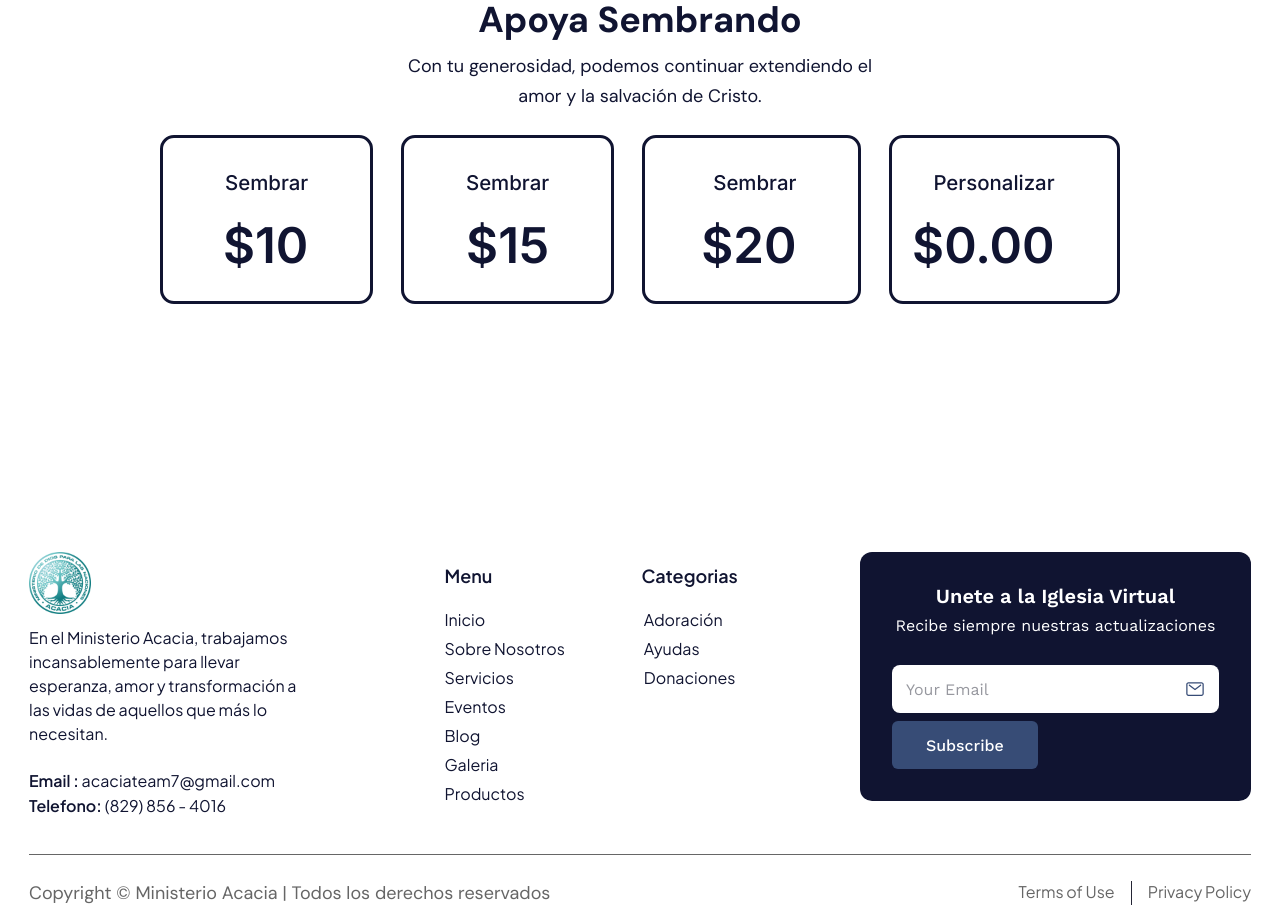
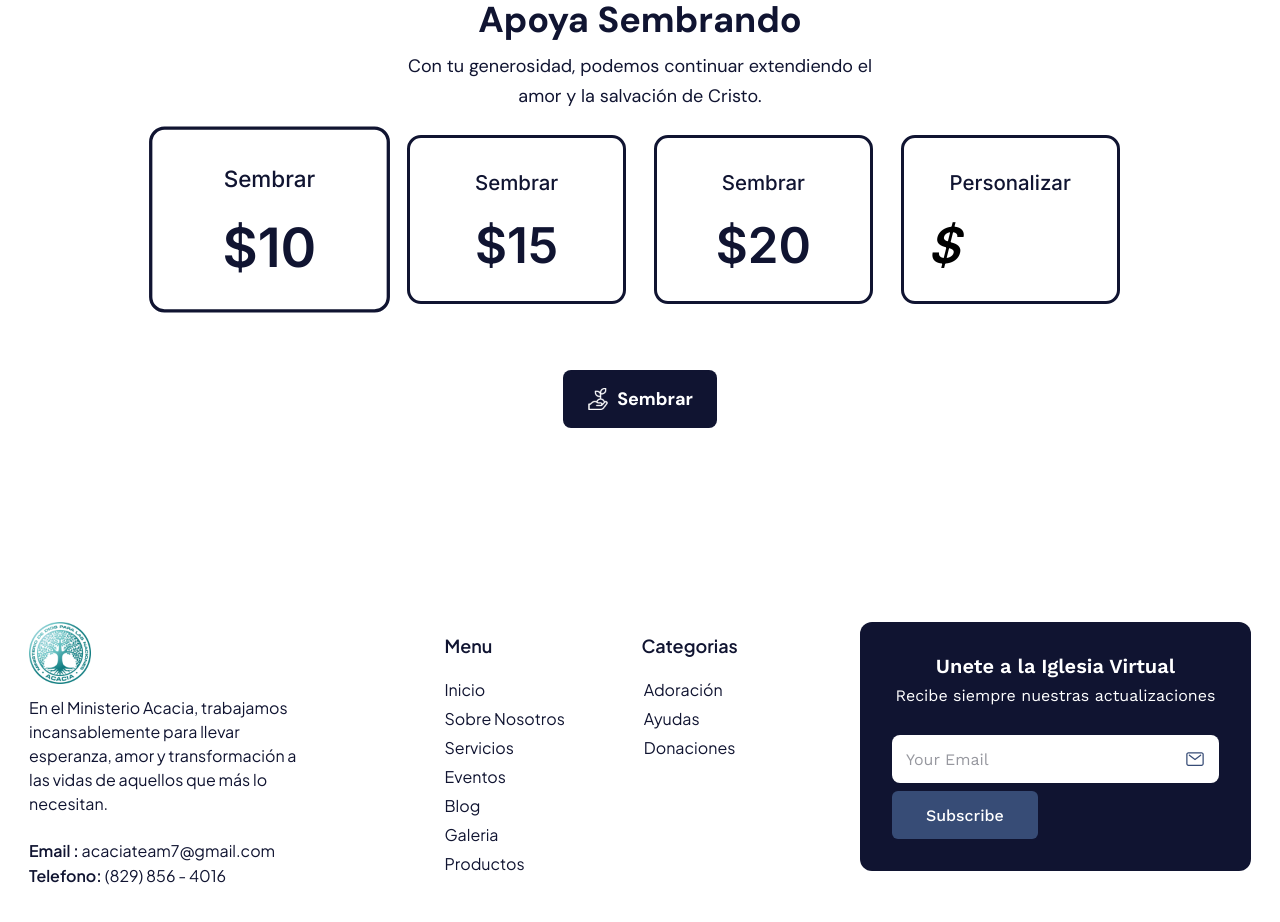
Before and after one commit to emmacamp/ministerio-acacia, a Next.js app: page /sembrar in a window 1280 px wide. Shown: the part 980-1902 px from the top of the page. Built offline with nearby package versions, Linux system fonts and the light colour scheme.

Commit message:
feat: implemented pay btn in sembrar page

```diff
--- a/package.json
+++ b/package.json
@@ -25,7 +25,6 @@
     "@formspree/react": "^2.5.1",
     "@headlessui/react": "^2.1.5",
     "@heroicons/react": "^2.1.5",
-    "@paypal/react-paypal-js": "^8.6.0",
     "@t3-oss/env-nextjs": "0.11.0",
     "@tailwindcss/forms": "^0.5.7",
     "aos": "^2.3.4",
--- a/src/app/galeria/page.tsx
+++ b/src/app/galeria/page.tsx
@@ -1,4 +1,4 @@
-import { Button, Heading } from '@/components';
+import { Heading } from '@/components';
 import { ImageGallery } from '@/components';
 
 export default function GalleryPage() {
@@ -82,9 +82,9 @@ export default function GalleryPage() {
             <ImageGallery grids={grids} />
             <ImageGallery grids={grids} />
           </div>
-          <Button className='flex h-[60px] min-w-[250px] flex-row items-center justify-center rounded-lg bg-gray-900 px-[34px] text-center font-dmsans text-[16px] font-bold text-white-a700 sm:px-5'>
+          {/* <Button className='flex h-[60px] min-w-[250px] flex-row items-center justify-center rounded-lg bg-gray-900 px-[34px] text-center font-dmsans text-[16px] font-bold text-white-a700 sm:px-5'>
             Ver más
-          </Button>
+          </Button> */}
         </div>
       </div>
     </>
--- a/src/app/sembrar/page.tsx
+++ b/src/app/sembrar/page.tsx
@@ -1,9 +1,6 @@
-'use client';
 import { Heading, Img } from '@/components';
 import Seed from './seed';
 import Link from 'next/link';
-
-import { PayPalScriptProvider, PayPalButtons } from '@paypal/react-paypal-js';
 
 export default function SembrarPage() {
   return (
@@ -66,36 +63,6 @@ export default function SembrarPage() {
         </div>
       </div>
       <Seed />
-      <div className='flex justify-center w-full h-8'>
-        <PayPalScriptProvider
-          options={{
-            clientId:
-              'ARUwYAtQ-Gt9KGWzDHOGWHcTZZRrUl2CzKlUA9xxCf_G5Zx2r-xzKQhxdEuGIgm7lJq0OA3R_t6l5LyZ',
-          }}
-        >
-          <PayPalButtons
-            className='flex justify-center'
-            createOrder={(data, actions) => {
-              return actions.order.create({
-                purchase_units: [
-                  {
-                    amount: {
-                      currency_code: 'USD',
-                      value: '1.00',
-                    },
-                  },
-                ],
-                intent: 'CAPTURE',
-              });
-            }}
-            style={{
-              height: 50,
-              color: 'blue',
-              layout: 'horizontal',
-            }}
-          />
-        </PayPalScriptProvider>
-      </div>
     </>
   );
 }
--- a/src/app/sembrar/seed.tsx
+++ b/src/app/sembrar/seed.tsx
@@ -1,15 +1,8 @@
-import { Text, Heading, SeedCard } from '@/components';
-import { Suspense, useState } from 'react';
-
-const data = [
-  { userStatus: 'Sembrar', userPrice: '$10' },
-  { userStatus: 'Sembrar', userPrice: '$15' },
-  { userStatus: 'Sembrar', userPrice: '$20' },
-  { userStatus: 'Personalizar', userPrice: '$0.00' },
-];
+import { Text, Heading } from '@/components';
+import { SeedContainer } from '../../components/SeedContainer/index';
 
 export default function Seed() {
-  const [selected, setSelected] = useState(0);
+  const email = process.env.BUSINESS_EMAIL ?? '';
   return (
     <div className='mt-[54px] flex justify-center' data-aos='fade-up'>
       <div className='container-xs flex justify-center md:px-5'>
@@ -33,18 +26,7 @@ export default function Seed() {
               Con tu generosidad, podemos continuar extendiendo el amor y la salvación de Cristo.
             </Text>
           </div>
-          <div className='mb-[34px] flex w-[84%] gap-7 md:w-full md:flex-col'>
-            <Suspense fallback={<div>Loading feed...</div>}>
-              {data.map((d, index) => (
-                <SeedCard
-                  {...d}
-                  handleSeed={() => setSelected(index)}
-                  isActive={selected === index}
-                  key={'modulosembrar' + index}
-                />
-              ))}
-            </Suspense>
-          </div>
+          <SeedContainer email={email} />
         </div>
       </div>
     </div>
--- a/src/components/Seed/index.tsx
+++ b/src/components/Seed/index.tsx
@@ -1,37 +1,60 @@
 'use client';
-import { Heading, Text } from '@/components';
-import React from 'react';
+import { Heading, SeedData, Text } from '@/components';
+import { Dispatch, SetStateAction } from 'react';
 
 interface SeedCardProps {
   className?: string;
-  userStatus?: React.ReactNode;
-  userPrice?: React.ReactNode;
-  handleSeed: () => void;
-  isActive: boolean;
+  isSelected: boolean;
+  selected: SeedData;
+  item: SeedData;
+  handleSetSelected: Dispatch<SetStateAction<SeedData>>;
 }
 
 export const SeedCard = ({
-  userStatus = 'Sembrar',
-  userPrice = '$10',
-  handleSeed,
-  isActive,
+  handleSetSelected,
+  selected,
+  isSelected,
+  item,
   ...props
 }: SeedCardProps) => {
   return (
     <button
-      onClick={handleSeed}
+      onClick={() => {
+        handleSetSelected(item);
+      }}
       {...props}
-      className={`${props.className} flex flex-col items-end w-[24%] md:w-full pl-14 pr-[62px] gap-5 py-[26px] md:px-5 sm:p-5 border-gray-900 border-[3px] border-solid bg-white-a700  rounded-[14px]`}
-      style={{
-        borderColor: `${isActive ? 'border-indigo-a200' : ''}`,
-      }}
+      className={`${props.className ?? ''} flex flex-col justify-center items-center w-[24%] gap-5 py-[26px] border-gray-900 border-[3px] border-solid bg-white-a700  rounded-[14px]  ${isSelected ? '!scale-110' : 'hover:scale-105'} transition-all `}
     >
-      <Text as='p' className='mt-1.5 !font-inter !text-[20.42px] !font-medium'>
-        {userStatus}
-      </Text>
-      <Heading color='dark' size='headingmd' as='h1' className='!font-inter !text-[49.27px]'>
-        {userPrice}
-      </Heading>
+      {item.editable ? (
+        <>
+          <Text as='p' className='mt-1.5 !font-inter !text-[20.42px] !font-medium'>
+            {item.label}
+          </Text>
+
+          <label className='flex items-center justify-center  pl-6'>
+            <span className='!font-inter !text-[49.27px] italic font-semibold'>$</span>
+            <input
+              type='number'
+              value={selected.price}
+              onChange={(e) =>
+                handleSetSelected((prev) => {
+                  return { ...prev, price: e.target.value };
+                })
+              }
+              className='w-full !text-[49px] text-center !font-inter !font-semibold'
+            />
+          </label>
+        </>
+      ) : (
+        <>
+          <Text as='p' className='mt-1.5 !font-inter !text-[20.42px] !font-medium'>
+            {item.label}
+          </Text>
+          <Heading color='dark' size='headingmd' as='h1' className='!font-inter !text-[49.27px]'>
+            {item.price}
+          </Heading>
+        </>
+      )}
     </button>
   );
 };
--- /dev/null
+++ b/src/components/SeedContainer/index.tsx
@@ -0,0 +1,68 @@
+'use client';
+import { NumberUtils } from '@/utils';
+import { Suspense, useState } from 'react';
+import { SeedCard } from '../Seed';
+import { Button } from '../Button';
+import { Img } from '../Img';
+
+type SeedCardProps = {
+  email?: string;
+};
+export type SeedData = {
+  id: number;
+  label: string;
+  price: string;
+  editable?: boolean;
+};
+
+const data: SeedData[] = [
+  { id: 1, label: 'Sembrar', price: '$10' },
+  { id: 2, label: 'Sembrar', price: '$15' },
+  { id: 3, label: 'Sembrar', price: '$20' },
+  { id: 4, label: 'Personalizar', price: '$0.00', editable: true },
+];
+
+export const SeedContainer = ({ email }: SeedCardProps) => {
+  const [selected, setSelected] = useState<SeedData>(data[0]);
+
+  const handleClick = () => {
+    if (+NumberUtils.getOnlyNumbers(selected.price) === 0) return;
+    const paypalUrl = `https://www.paypal.com/cgi-bin/webscr?cmd=_xclick&business=${encodeURIComponent(email ?? '')}&item_name=${selected.label}&amount=${NumberUtils.getOnlyNumbers(selected.price)}&currency_code=USD`;
+    window.open(paypalUrl, '_blank');
+  };
+
+  return (
+    <>
+      <div className='mb-[34px] flex w-[84%] gap-7 md:w-full md:flex-col'>
+        <Suspense fallback={<div>Loading feed...</div>}>
+          {data.map((d, index) => (
+            <SeedCard
+              item={d}
+              isSelected={selected.id === d.id}
+              selected={selected}
+              handleSetSelected={setSelected}
+              key={'modulosembrar' + index}
+            />
+          ))}
+        </Suspense>
+      </div>
+      <div className='space-y-1 px-2 pb-3 pt-2 tablet:flex tablet:flex-col tablet:items-center tablet:justify-center'>
+        <Button
+          onClick={() => handleClick()}
+          leftIcon={
+            <Img
+              src='img_brote_1.png'
+              width={22}
+              height={22}
+              alt='Brote 1'
+              className='my-0.5 h-[22px] w-[22px] object-cover'
+            />
+          }
+          className='tablet:hidden flex h-[58px] min-w-[152px] flex-row items-center justify-center gap-2 rounded-lg bg-gray-900 px-6 text-center text-[18px] font-bold text-white-a700 sm:px-5'
+        >
+          Sembrar
+        </Button>
+      </div>
+    </>
+  );
+};
--- a/src/components/index.ts
+++ b/src/components/index.ts
@@ -14,4 +14,5 @@ export * from './ServiceCard/index';
 export * from './Slider/index';
 export * from './Text/index';
 export * from './TextArea/index';
+export * from './SeedContainer/index';
 export * from './UserProfile/index';
--- a/src/sections/blog/BlogsContainer.tsx
+++ b/src/sections/blog/BlogsContainer.tsx
@@ -1,4 +1,4 @@
-import { Button, Heading, UserProfile } from '@/components';
+import { UserProfile } from '@/components';
 import React, { Suspense } from 'react';
 import { dbStore } from '@/store';
 
@@ -14,31 +14,6 @@ export const BlogsContainer = () => {
             ))}
           </Suspense>
         </div>
-        <div className='flex w-[26%] justify-center gap-1.5 md:w-full'>
-          <Button className='flex h-[40px] min-w-[40px] flex-row items-center justify-center rounded-lg bg-gray-900 px-4 text-center font-inter text-[14px] font-medium text-white-a700'>
-            1
-          </Button>
-          <Button className='flex h-[40px] min-w-[40px] flex-row items-center justify-center rounded-lg bg-blue_gray-700 px-3.5 text-center font-inter text-[14px] font-medium text-white-a700'>
-            2
-          </Button>
-          <div className='flex w-[40px] flex-col items-center justify-center rounded-lg'>
-            <Heading as='h2'>3</Heading>
-          </div>
-          <div className='flex w-[40px] flex-col items-center justify-center rounded-lg'>
-            <Heading as='h3' className='mt-2'>
-              ...
-            </Heading>
-          </div>
-          <div className='flex w-[40px] flex-col items-center justify-center rounded-lg'>
-            <Heading as='h4'>8</Heading>
-          </div>
-          <div className='flex w-[40px] flex-col items-center justify-center rounded-lg'>
-            <Heading as='h5'>9</Heading>
-          </div>
-          <div className='flex w-[40px] flex-col items-center justify-center rounded-lg'>
-            <Heading as='h6'>10</Heading>
-          </div>
-        </div>
       </div>
     </div>
   );
--- a/src/utils/numberUtils.ts
+++ b/src/utils/numberUtils.ts
@@ -66,4 +66,7 @@ export class NumberUtils {
     if (numbers.length === 0) throw new Error('Array is empty');
     return Math.min(...numbers);
   }
+  static getOnlyNumbers(str: string) {
+    return str.replace(/[^0-9]/g, '');
+  }
 }
```
Also changed, not shown: 2 other files (tests, documents, lock files or other folders).
